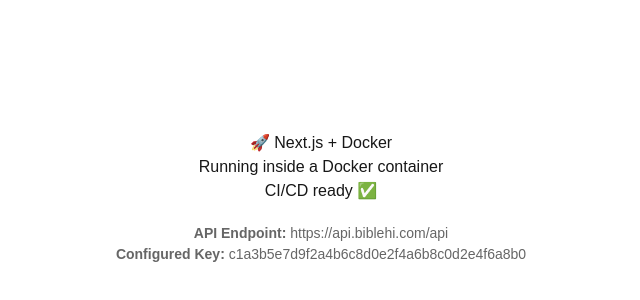
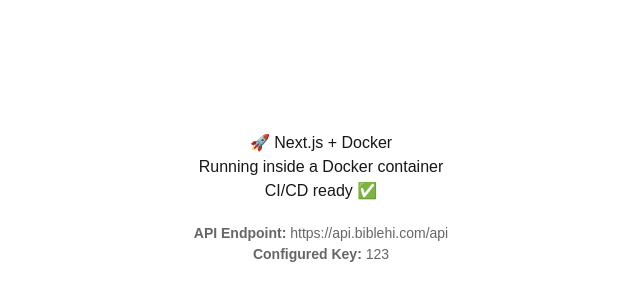
Before and after one commit to Harikrishna2525/Docker-nextjs-app, a Next.js app: page / in a window 1280 px wide. Shown: the part 202-502 px from the top of the page, without its empty margins (319-959 px from the left). Built offline with nearby package versions, Linux system fonts and the light colour scheme.

Commit message:
Added Gitleaks to test the whether it can finf leaks or not

```diff
--- a/app/page.js
+++ b/app/page.js
@@ -2,7 +2,7 @@ export default function Home() {
   // Replace this with your actual external API endpoint later
   const API_URL = "https://api.biblehi.com/api";
   // Test with a generic high-entropy secret string (Gitleaks generic rule)
-const API_KEY = "c1a3b5e7d9f2a4b6c8d0e2f4a6b8c0d2e4f6a8b0";
+const API_KEY = "123";
 
 // OR test with a simulated AWS token pattern
 const AWS_SECRET = "wJalrXUtnFEMI/K7MDENG/bPxRfiCYEXAMPLEKEY";
```
